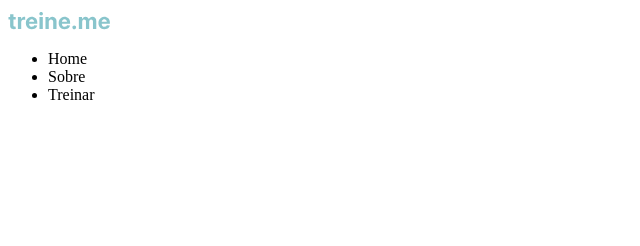
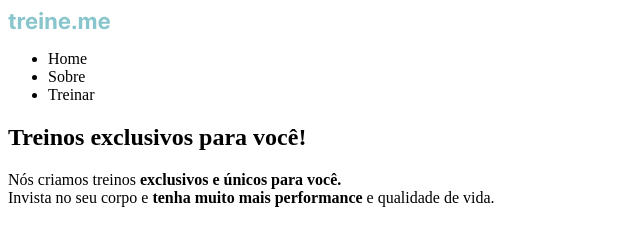
Before and after one commit to PabloPerdigao/Projeto-02-Explorer, a plain HTML site: page index.html in a window 1280 px wide. Shown: the whole page, without its empty margins (0-640 px from the left). Drawn offline with Linux system fonts and the light colour scheme.

Commit message:
Update index.html

```diff
--- a/index.html
+++ b/index.html
@@ -28,6 +28,19 @@
 
   <main>
 
+    <section class="text">
+      <h1>
+        Treinos exclusivos
+        para você!
+      </h1>
+
+      <p>
+        Nós criamos treinos <strong> exclusivos e únicos para você.</strong> <br/>
+Invista no seu corpo e <strong>tenha muito mais performance</strong> e qualidade de vida.
+      </p>
+    </section>
+
+
   </main>
   <footer>
 
```
